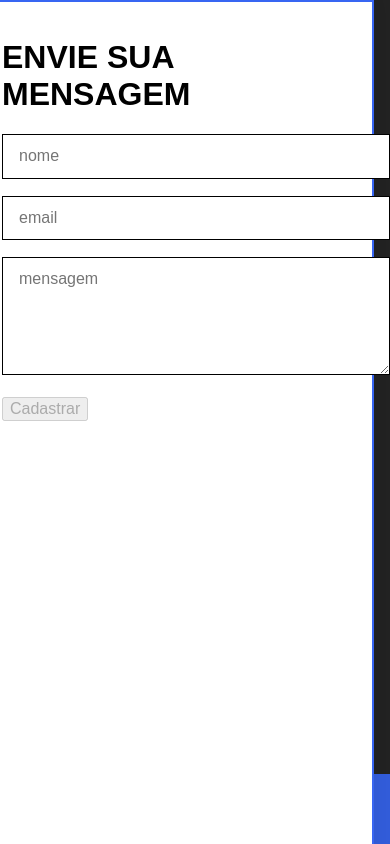
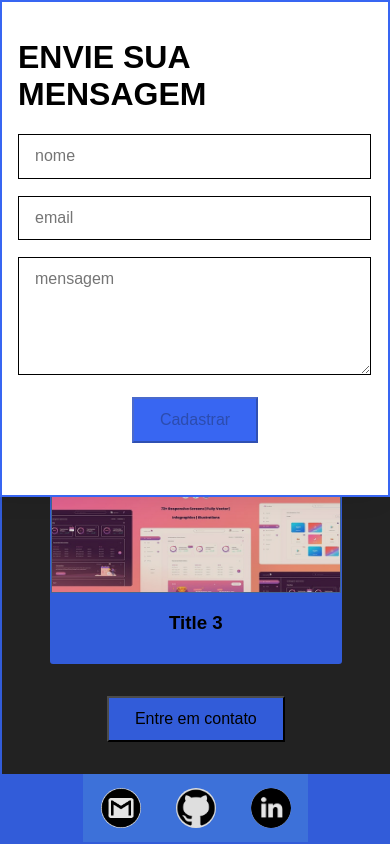
Before and after one commit to Felipe13devmaster/Felipe_Rodrigues_JAMStackAlura, a Next.js app: page / in a window 390 px wide. Both pictures are taken after a click on the button "Entre em contato". Shown: the part 1429-2273 px from the top of the page. Built offline with nearby package versions, Linux system fonts and the light colour scheme.

Commit message:
Ajustei o formulario na versão mobile.

```diff
--- a/src/components/commons/FormContato/index.js
+++ b/src/components/commons/FormContato/index.js
@@ -3,6 +3,8 @@ import TextAreaField from '../../foms/TextAreaField';
 import TextField from '../../foms/TextField';
 import Box from '../../layout/Box';
 import Grid from '../../layout/Grid';
+import Button from '../Button';
+import ButtonGroup from '../ButtonGroup';
 
 const FormContent = () => {
   const formStates = {
@@ -94,12 +96,14 @@ const FormContent = () => {
           rows="5"
         />
       </div>
-      <button
-        type="submit"
-        disabled={isFormInvalid}
-      >
-        Cadastrar
-      </button>
+      <ButtonGroup>
+        <Button
+          type="submit"
+          disabled={isFormInvalid}
+        >
+          Cadastrar
+        </Button>
+      </ButtonGroup>
       {isFormSubmited && submissionStatus === formStates.DONE && (
         <p>alguma coisa</p>
       )}
@@ -114,12 +118,13 @@ const FormContato = ({ propsDoModal }) => (
     marginRight={0}
     flex={1}
     justifyContent="flex-end"
+    value={{ xs: 50, md: 100 }}
   >
     <Grid.Col
       display="flex"
       paddingRight={{ md: '0' }}
       flex={1}
-      value={{ xs: 12, md: 5, lg: 4 }}
+      value={{ xs: 12, md: 5 }}
     >
       <Box
         height="100%"
--- a/src/components/foms/TextAreaField/index.js
+++ b/src/components/foms/TextAreaField/index.js
@@ -1,18 +1,26 @@
 import React from 'react';
-import styled from 'styled-components';
+import styled, { css } from 'styled-components';
 import PropTypes from 'prop-types';
+import breakpointsMedia from '../../../theme/utils/breakpointsMedia';
 
 const InputWrapper = styled.div`
   margin-bottom: 17px;
 `;
 
 const TextArea = styled.textarea`
-  width: 100%;
   border: 1px solid black;
   padding: 12px 16px;
   outline: 0;
   max-width: 100%;
   max-height: 520px;
+  ${breakpointsMedia({
+    xs: css`
+      width: 90%
+    `,
+    md: css`
+      width: 100%
+    `,
+  })}
 `;
 
 const TextAreaField = ({
--- a/src/components/foms/TextField/index.js
+++ b/src/components/foms/TextField/index.js
@@ -1,17 +1,24 @@
 import React from 'react';
-import styled from 'styled-components';
+import styled, { css } from 'styled-components';
 import PropTypes from 'prop-types';
+import breakpointsMedia from '../../../theme/utils/breakpointsMedia';
 
 const InputWrapper = styled.div`
   margin-bottom: 17px;
 `;
 
 const Input = styled.input`
-  width: 100%;
   border: 1px solid black;
   padding: 12px 16px;
   outline: 0;
-
+  ${breakpointsMedia({
+    xs: css`
+      width: 90%
+    `,
+    md: css`
+      width: 100%
+    `,
+  })}
 `;
 
 const TextField = ({
--- a/src/components/layout/Grid/index.js
+++ b/src/components/layout/Grid/index.js
@@ -16,19 +16,10 @@ const Grid = {
           padding-right: 28px;
           padding-left: 28px;
           `,
-    sm: css`
-            max-width: 576px;
-            `,
     md: css`
           max-width: 768px;
           padding-right: 16px;
           padding-left: 16px;
-            `,
-    lg: css`
-            max-width: 1160px;
-            `,
-    xl: css`
-            max-width: 1222px;
           `,
   })}
 
@@ -39,17 +30,45 @@ const Grid = {
         flex-wrap: wrap;
         margin-right: -16px;
         margin-left: -16px;
+        ${({ value }) => {
+    if (typeof value === 'number') {
+      return css`
+         height: ${value}%;
+       `;
+    }
+
+    return breakpointsMedia({
+      xs: value?.xs
+        ? css`
+            height: ${value.xs}%;
+          `
+        : '',
+      md: value?.md
+        ? css`
+            height: ${value.md}%;
+          `
+        : '',
+    });
+  }}
         ${convertPropsToStyle('flex')}
         ${convertPropsToStyle('marginLeft')}
         ${convertPropsToStyle('marginRight')}
         ${convertPropsToStyle('justifyContent')}
       `,
   Col: styled.div`
-        padding-right: 16px;
-        padding-left: 16px;
         flex-basis: 0;
         flex-grow: 1;
         max-width: 100%;
+        ${breakpointsMedia({
+    xs: css`
+      padding-right: 0;
+      padding-left: 0;
+    `,
+    md: css`
+      padding-right: 16px;
+      padding-left: 16px;
+    `,
+  })}
         ${({ value }) => {
     if (typeof value === 'number') {
       return css`
```
Lines whose indentation alone changed are shown as unchanged.
